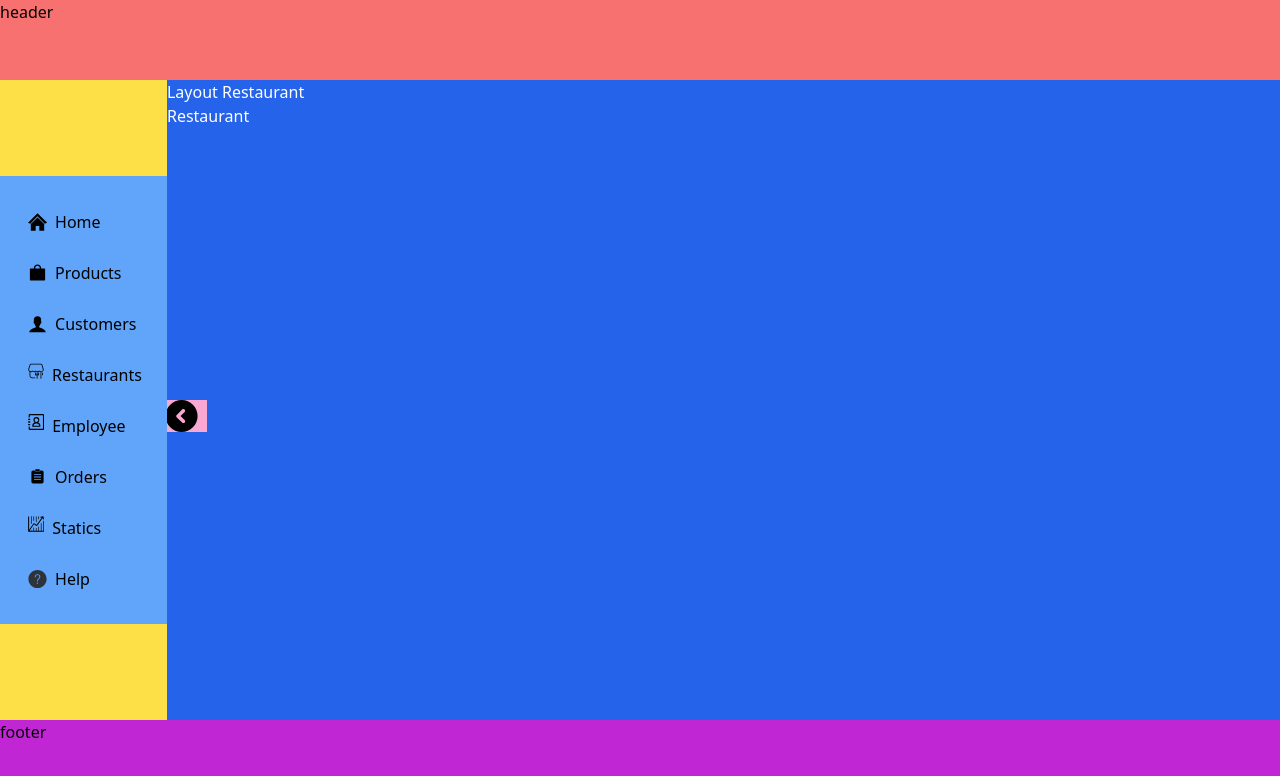
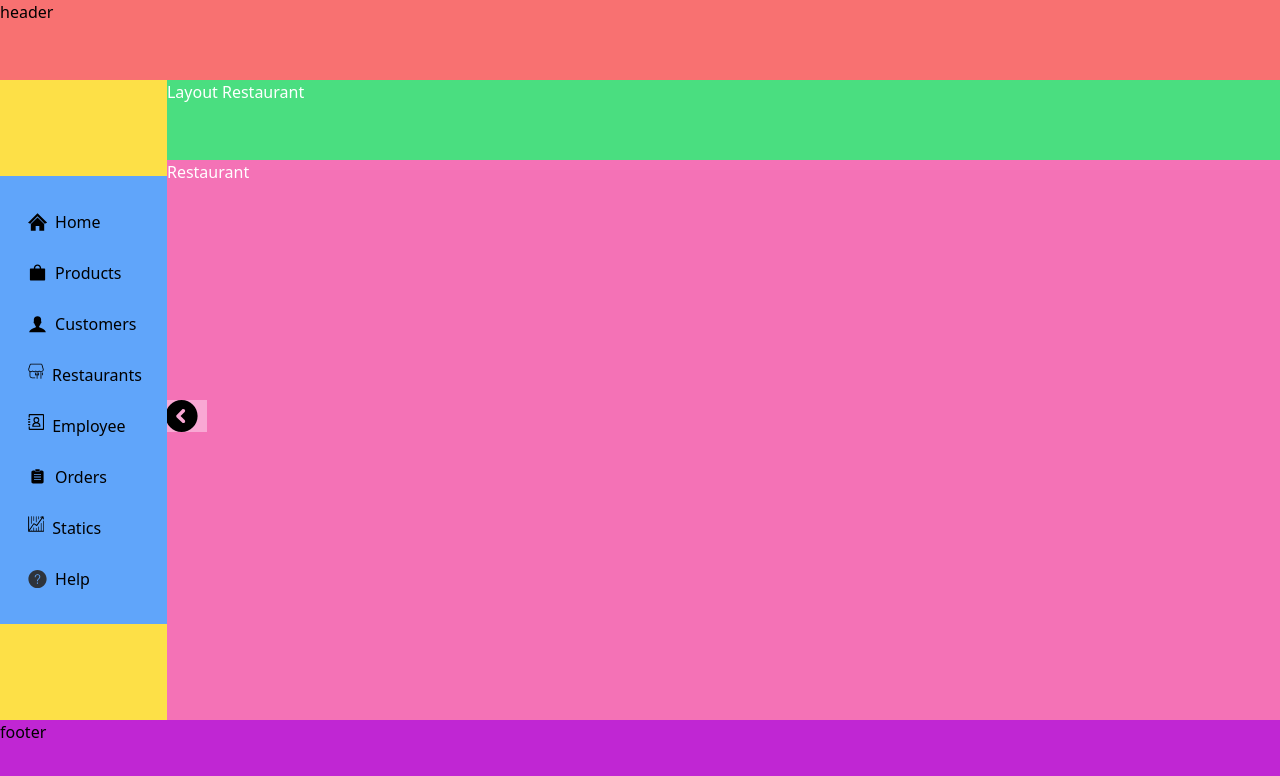
Before and after one commit to ashharhaque/kopon_cms_frontend, a Next.js app: page /restaurants in a window 1280 px wide. Shown: the top 776 px of the page. Built offline with nearby package versions, Linux system fonts and the light colour scheme.

Commit message:
restaruant section started

```diff
--- a/src/app/(routescomponent)/restaurants/layout.js
+++ b/src/app/(routescomponent)/restaurants/layout.js
@@ -1,7 +1,7 @@
 function LayoutRestaurant({children}) {
   return (
     <>
-    <div>Layout Restaurant</div>
+    <div className="bg-green-400 min-h-[10dvh]">Layout Restaurant</div>
     <div>{children}</div>
     </>
   );
--- a/src/app/(routescomponent)/restaurants/page.js
+++ b/src/app/(routescomponent)/restaurants/page.js
@@ -1,5 +1,5 @@
 function Restaurants() {
-  return <div>Restaurant</div>;
+  return <div className="bg-pink-400 min-h-[70dvh]">Restaurant</div>;
 }
 
 export default Restaurants;
```
